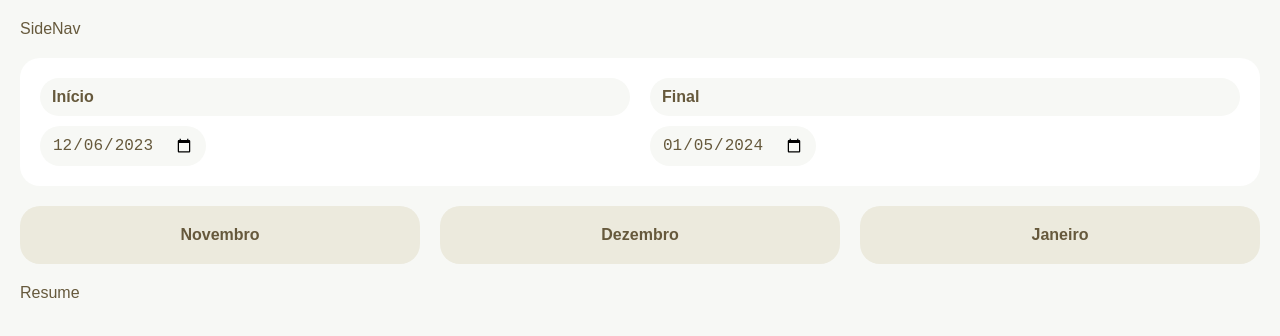
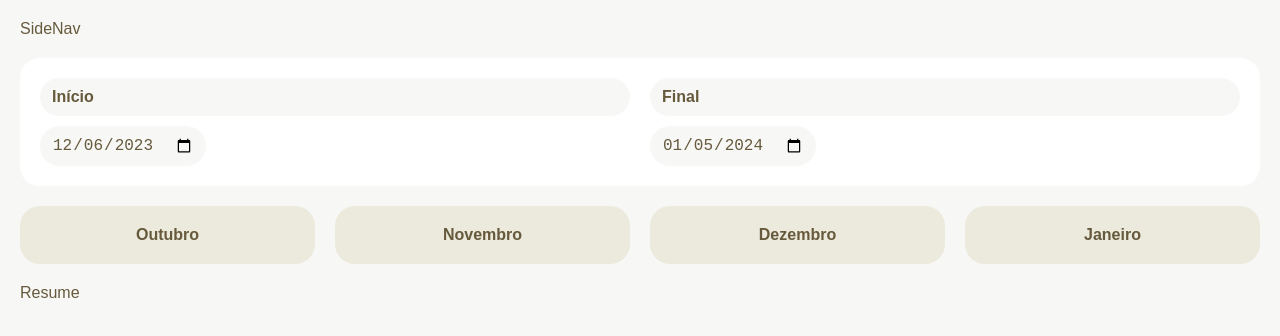
Before and after one commit to Mariano-SI/Fintech-Project-Origamid, a React (Vite) app: page / in a window 1280 px wide. Shown: the top 336 px of the page. Built offline with nearby package versions, Linux system fonts and the light colour scheme; no server answers.

Commit message:
feat: add +1 monthbutton

```diff
--- a/src/Components/MonthButtonsContainer/MonthButtonsContainer.tsx
+++ b/src/Components/MonthButtonsContainer/MonthButtonsContainer.tsx
@@ -1,11 +1,11 @@
 import React from 'react'
 import MonthButton from '../MonthButton/MonthButton'
 
-type Props = {}
 
-function MonthButtonsContainer({}: Props) {
+function MonthButtonsContainer() {
   return (
     <div className='flex'>
+        <MonthButton number={-3}/>
         <MonthButton number={-2}/>
         <MonthButton number={-1}/>
         <MonthButton number={0}/>
```
